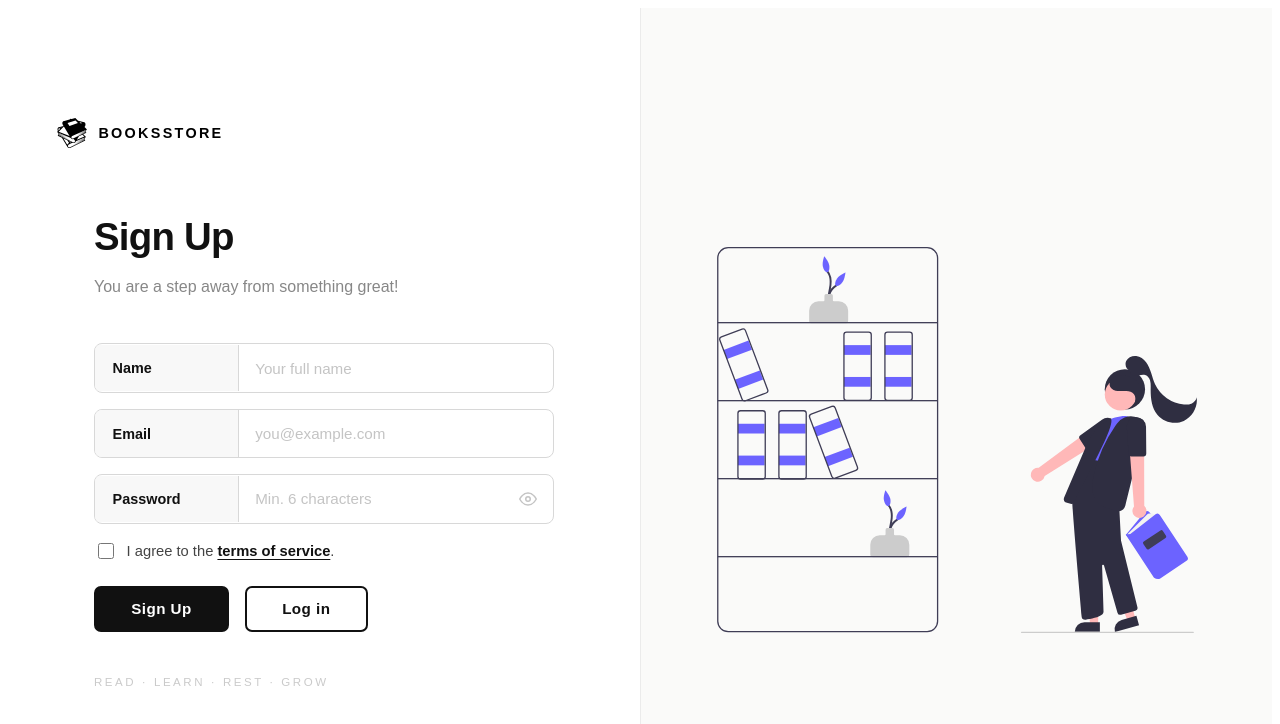
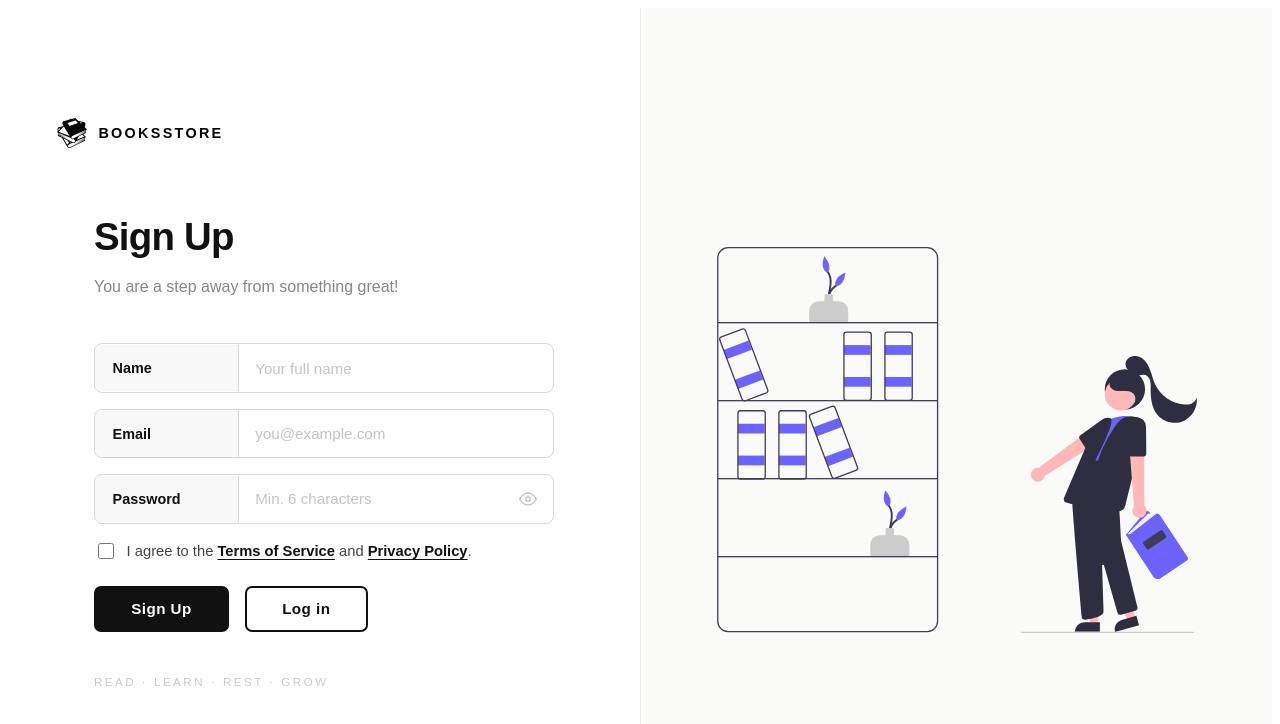
Before and after one commit to realstin/booksstore-frontend, a React (Vite) app: page /signup in a window 1280 px wide. Shown: the top 724 px of the page. Built offline with nearby package versions, Linux system fonts and the light colour scheme; no server answers.

Commit message:
feat: add terms of service and privacy policy links

```diff
--- a/src/pages/Signup.jsx
+++ b/src/pages/Signup.jsx
@@ -143,7 +143,13 @@ function Signup() {
            />
            <span>
             I agree to the{' '}
-              <a href="#" className="auth-split__terms-link">terms of service</a>.
+            <Link to="/" className="auth-split__terms-link">
+            Terms of Service
+            </Link>
+            {' '}and{' '}
+            <Link to="/" className="auth-split__terms-link">
+            Privacy Policy
+            </Link>.
             </span>
             </label>
 
```
Lines whose indentation alone changed are shown as unchanged.
